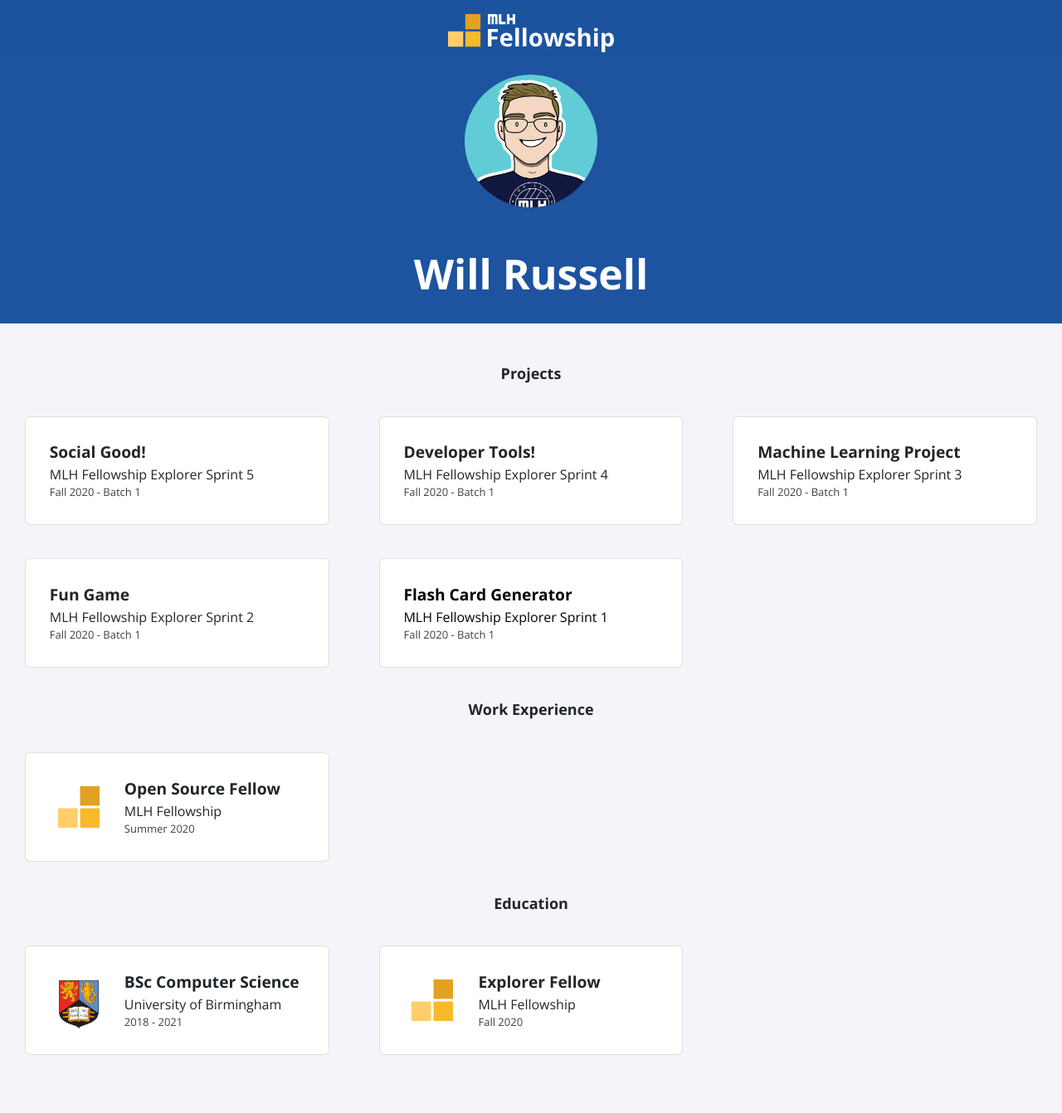
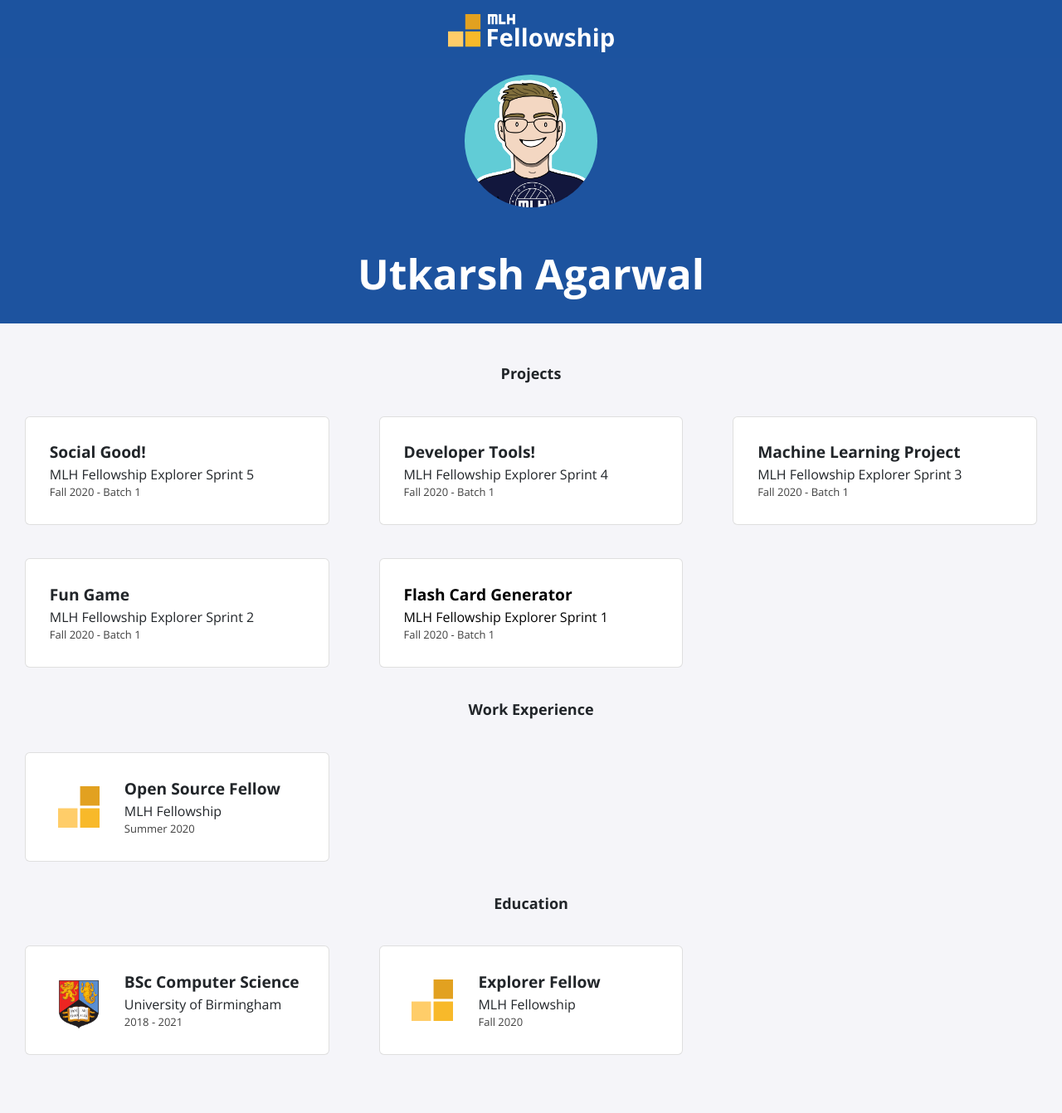
Before and after one commit to Utkarsh-Agarwal-585/Utkarsh-Agarwal-585.github.io, a Jekyll site: the page built from index.html, in a window 1280 px wide. Shown: the whole page at 83% size. Built offline with Jekyll 4.4.1, drawn with Linux system fonts in a browser that asks for light colours; nearby versions of some CDN libraries.

Commit message:
Update _config.yml to include Utkarsh's name and social media

```diff
--- a/_config.yml
+++ b/_config.yml
@@ -1,13 +1,13 @@
-title: "Will Russell"
-email: fellowship@mlh.io
+title: "Utkarsh Agarwal"
+email: taurusu222@gmail.com
 description: >- # this means to ignore newlines until "baseurl:"
   Write an awesome description for your new site here. You can edit this
   line in _config.yml. It will appear in your document head meta (for
   Google search results) and in your feed.xml site description.
 baseurl: "/"
-url: "/portfolio-template"
-twitter_username: mlhacks
-github_username:  mlh-fellowship
+url: "https://Utkarsh-Agarwal-585.github.io/"
+twitter_username: Utkarsh Agarwal
+github_username:  Utkarsh-Agarwal-585
 
 sass:
   sass_dir: _sass
```
